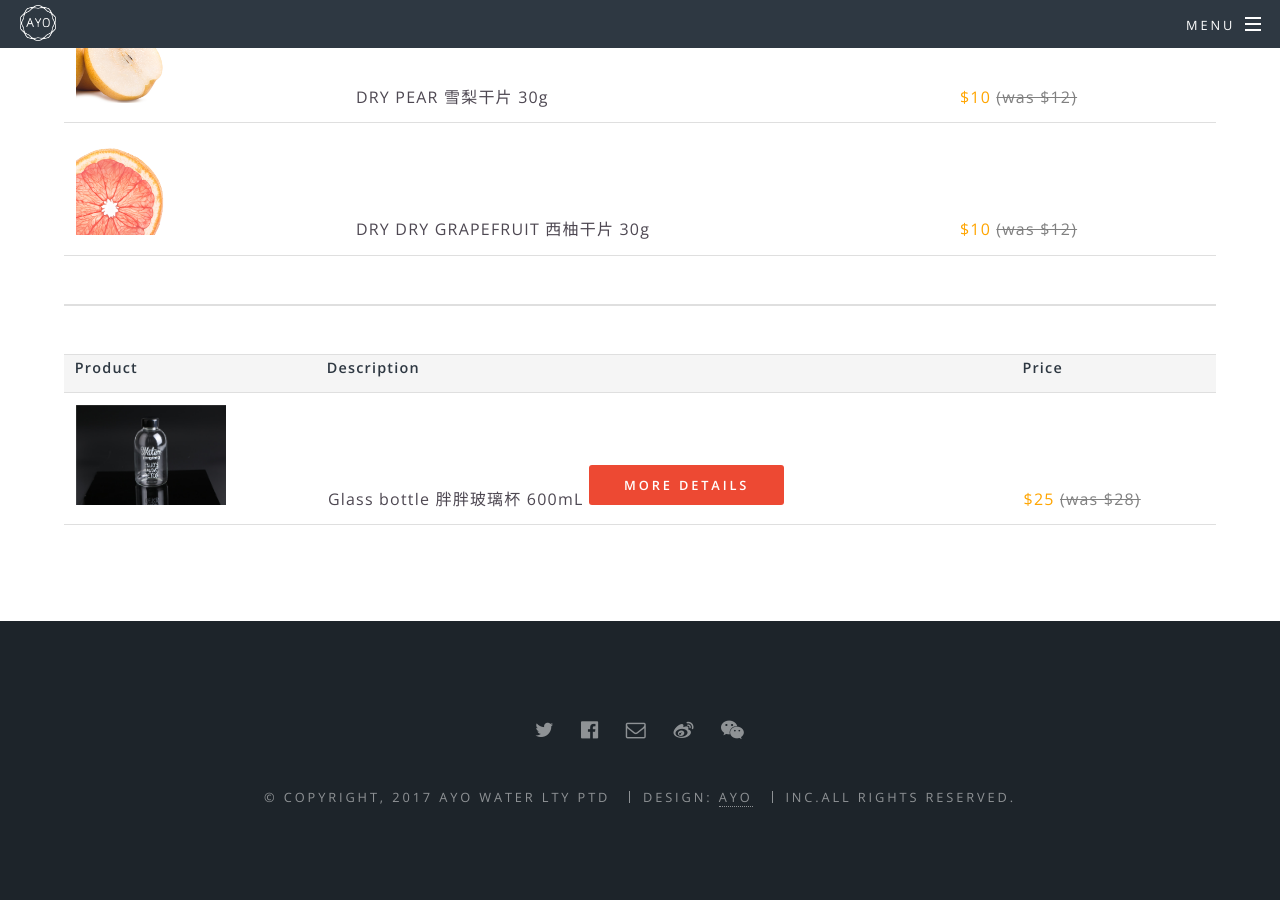
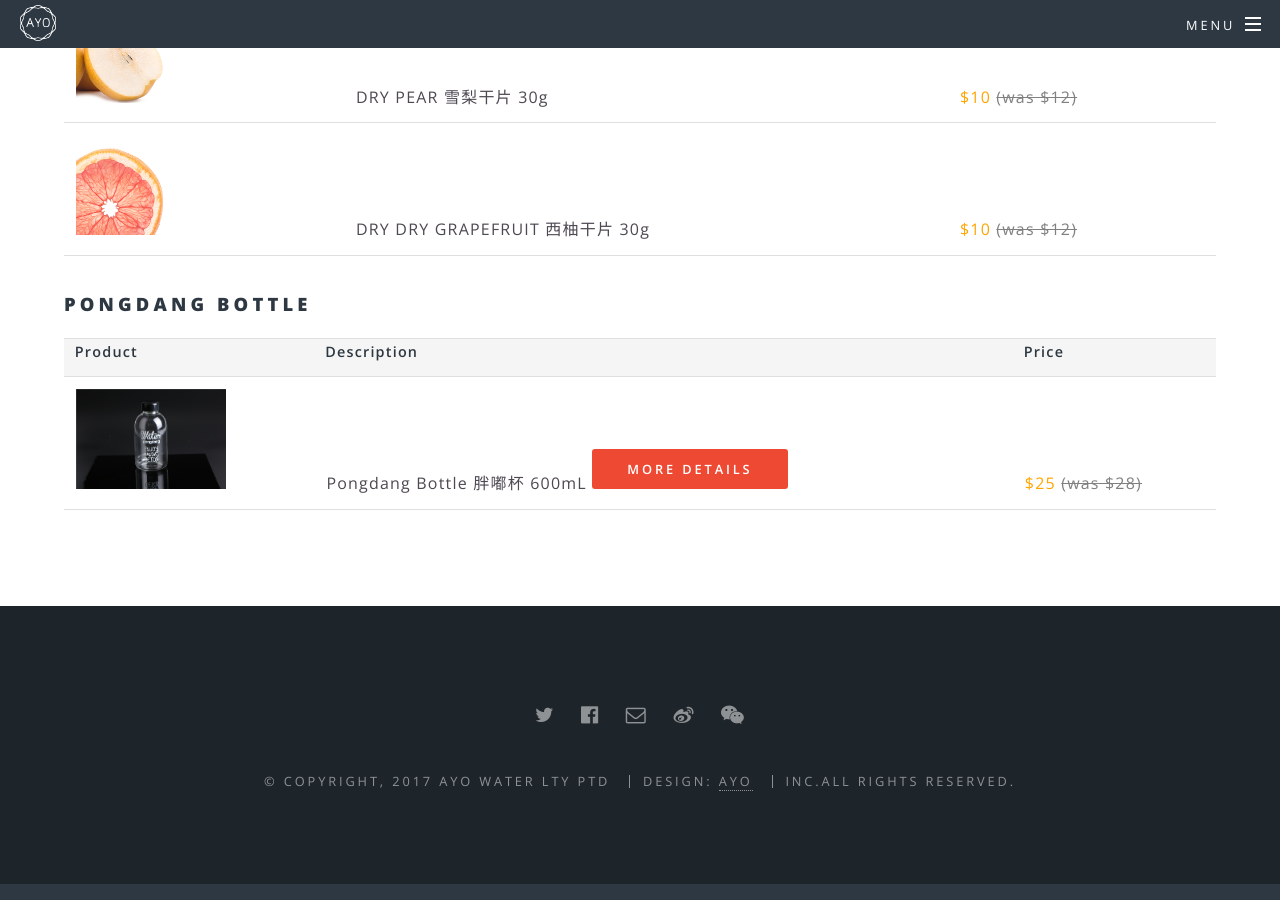
Before and after one commit to ckhung93/ayowater.github.io, a Jekyll site: the page built from products.html, in a window 1280 px wide and 900 px high, scrolled down 1192 px. Built offline with Jekyll 4.4.1, drawn with Linux system fonts in a browser that asks for light colours.

Commit message:
Update products.html

```diff
--- a/products.html
+++ b/products.html
@@ -59,9 +59,7 @@
   </tr>
 </table>
 </section>
-
-<hr />
-
+	<h3>Pongdang Bottle</h3>
 <section>
 	<table style="width:100%">
   <tr>
@@ -71,7 +69,7 @@
   </tr>
   <tr>
     <td><img src="images/bottle.jpg" height="100"></td>
-    <td>Glass bottle 胖胖玻璃杯 600mL <a href="bottle" class="button special">More details</a></td>
+    <td>Pongdang Bottle 胖嘟杯 600mL <a href="bottle" class="button special">More details</a></td>
     <td><font color="orange">$25 </font><font color="grey"><s>(was $28)</s></font></td>
   </tr>
 	</table>
```
